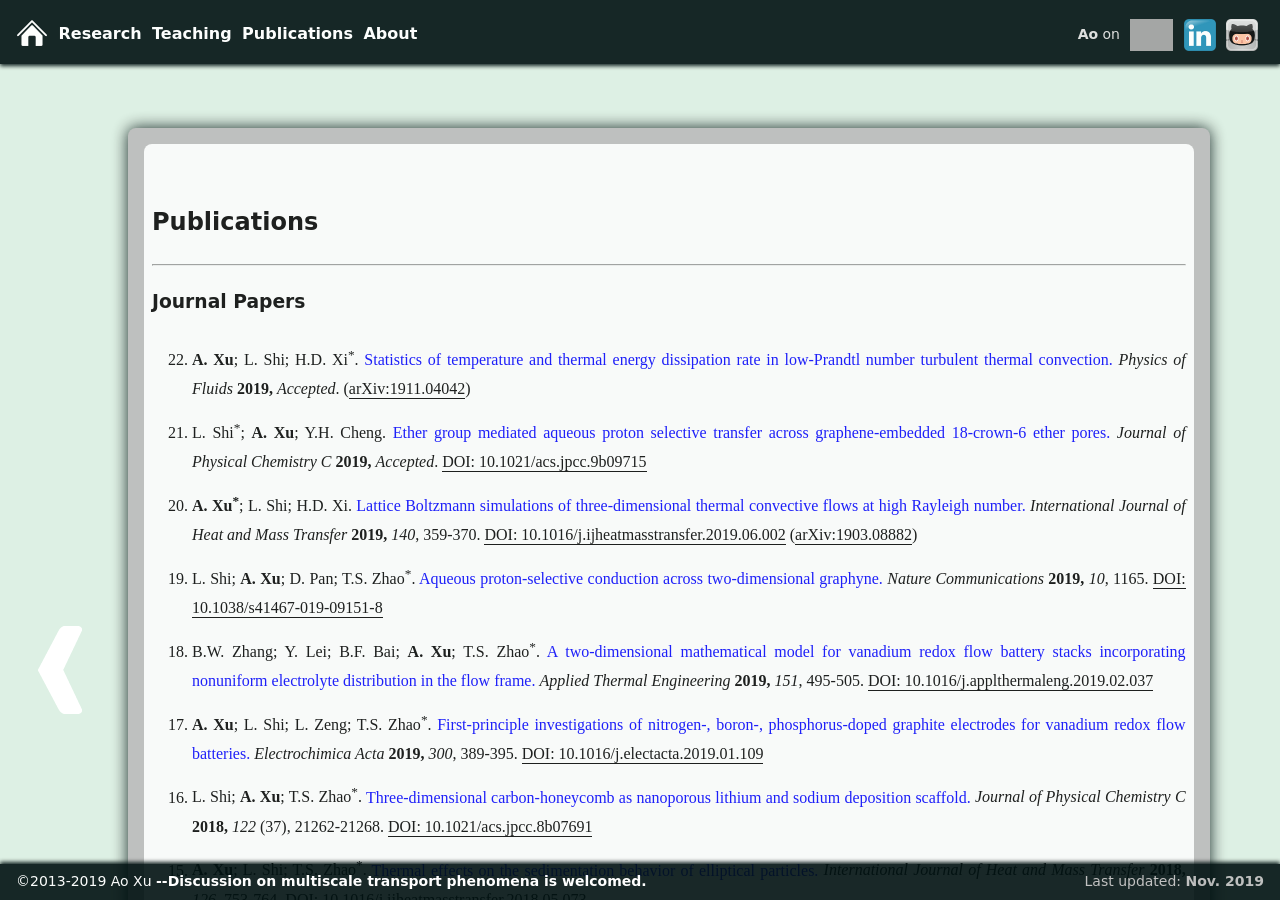
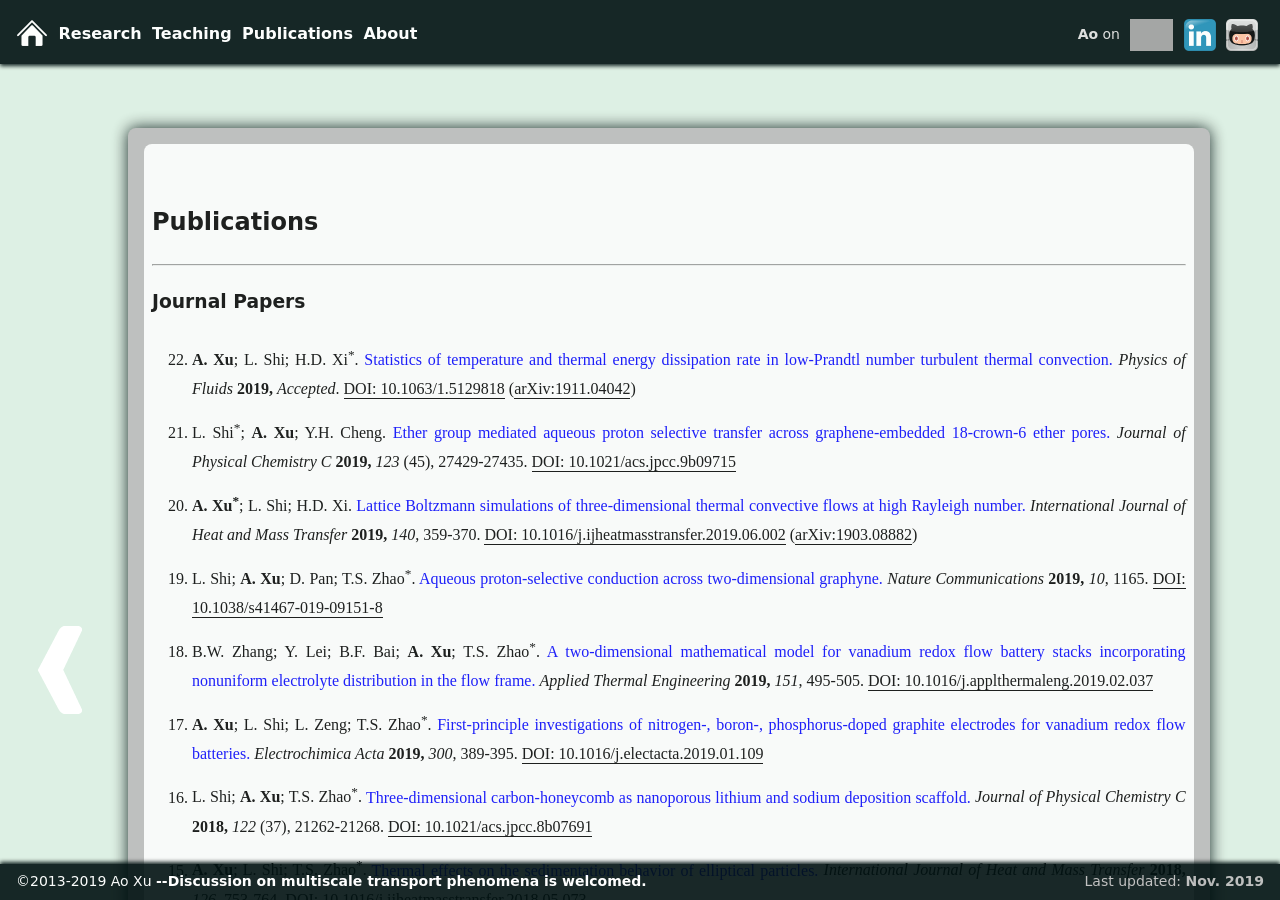
Before and after one commit to xuaoxiqi/xuaoxiqi.github.io, a Jekyll site: the page built from publications.html, in a window 1280 px wide and 900 px high. Built offline with Jekyll 4.4.1, drawn with Linux system fonts in a browser that asks for light colours; some web fonts are replaced; grey boxes are pictures that could not be loaded.

Commit message:
update publications

```diff
--- a/about.html
+++ b/about.html
@@ -19,8 +19,8 @@ title: About
 He received his bachelor's degree in Theoretical and Applied Mechanics from University of Science and Technology of China (USTC) in 2013,
 and PhD degree in Mechanical Engineering from Hong Kong University of Science and Technology (HKUST) in 2017.
 Dr. Xu's research is focused on heat transfer in complex fluids.
-He has published 22 papers in various prestigious journals, among which 9 papers as first author.
-These papers have collectively received more than 450 citations and earned Dr. Xu an h-index of 12 (Google Scholar).
+He has published 22 papers in various prestigious journals, among which 10 papers as first author.
+These papers have collectively received more than 460 citations and earned Dr. Xu an h-index of 12 (Google Scholar).
 He is principle investigator of NSFC Young Scientists Fund and co-investigator of RGC General Research Fund.
 In the international community, Dr. Xu serves as Managing Editor of <i>International Journal of Heat and Mass Transfer</i> (Elsevier) and served as Managing Editor of <i>Applied Thermal Engineering</i> (Elsevier).
 </p>
--- a/publications.html
+++ b/publications.html
@@ -23,13 +23,14 @@ title: Publications
         <li class="liPublications"><b>A. Xu</b>; L. Shi; H.D. Xi<sup>*</sup>.
         <a class="publications" href="./publications/022_POF2019.pdf">Statistics of temperature and thermal energy dissipation rate in low-Prandtl number turbulent thermal convection.</a>
         <i>Physics of Fluids</i> <b>2019,</b> <i>Accepted</i>.
+        <a href="https://doi.org/10.1063/1.5129818" target="_blank">DOI: 10.1063/1.5129818</a>
         (<a href="https://arxiv.org/abs/1911.04042" target="_blank">arXiv:1911.04042</a>)
         </li>
 
         <!--021-->
         <li class="liPublications">L. Shi<sup>*</sup>; <b>A. Xu</b>; Y.H. Cheng.
         <a class="publications" href="./publications/021_JPCC2019.pdf">Ether group mediated aqueous proton selective transfer across graphene-embedded 18-crown-6 ether pores.</a>
-        <i>Journal of Physical Chemistry C</i> <b>2019,</b> <i>Accepted</i>.
+        <i>Journal of Physical Chemistry C</i> <b>2019,</b> <i>123</i> (45), 27429-27435.
         <a href="https://doi.org/10.1021/acs.jpcc.9b09715" target="_blank">DOI: 10.1021/acs.jpcc.9b09715</a>
         </li>
 
--- a/research.html
+++ b/research.html
@@ -46,9 +46,9 @@ title: Research
     <h2>Research Projects</h2>
     <hr/>
     <ul>
-        <li>Fundamental Research Funds for the Central Universities of China, G2019KY05101, Particles motion in thermal plumes, 2019.09-2021.12, RMB &yen400,000, On-going, Principle Investigator.</li>
         <li>National Natural Science Foundation of China, Young Scientists Fund, 11902268, Lattice Boltzmann investigation of non-spherical particle motion in three-dimensional thermal convection, 2020.01-2022.12, RMB &yen260,000, On-going, Principle Investigator.</li>
         <li>Research Grants Council, General Research Fund, 16202119, Heat transfer characteristics of a novel microfluidic-structured heat spreader, 2020.01-2022.12, HKD $695,919, On-going, Co-Investigator.</li>
+        <li>Fundamental Research Funds for the Central Universities of China, G2019KY05101, Particles motion in thermal plumes, 2019.01-2021.12, RMB &yen400,000, On-going, Principle Investigator.</li>
     </ul>
 
     <br/>
```
